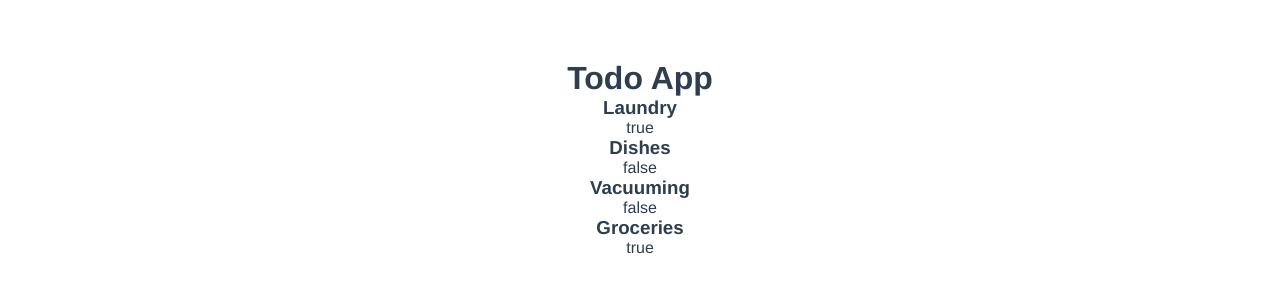
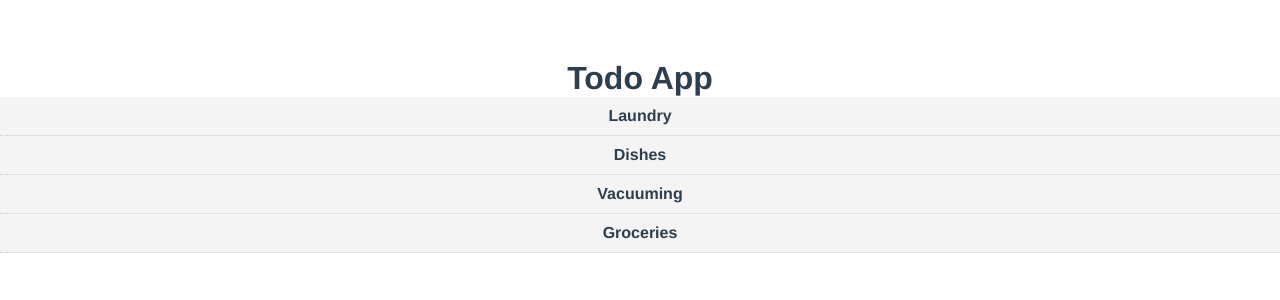
Before and after one commit to giangster/vuejs-crash, a Vue app in the folder todo-app/: page / in a window 1280 px wide. Shown: the top 300 px of the page. Built offline with nearby package versions, Linux system fonts and the light colour scheme.

Commit message:
Conditional rendering

```diff
--- a/todo-app/src/components/TodoItem.vue
+++ b/todo-app/src/components/TodoItem.vue
@@ -1,7 +1,6 @@
 <template>
-  <div v-bind:todo="todo">
-    <h3>{{todo.title}}</h3>
-    <div>{{todo.completed}}</div>
+  <div class="todo-item" v-bind:class="{'is-completed':todo.completed}">
+    <h4>{{todo.title}}</h4>
   </div>
 </template>
 
@@ -13,4 +12,9 @@ export default {
 </script>
 
 <style scoped>
+.todo-item {
+  background: #f4f4f4;
+  padding: 10px;
+  border-bottom: 1px #ccc dotted;
+}
 </style>
```
